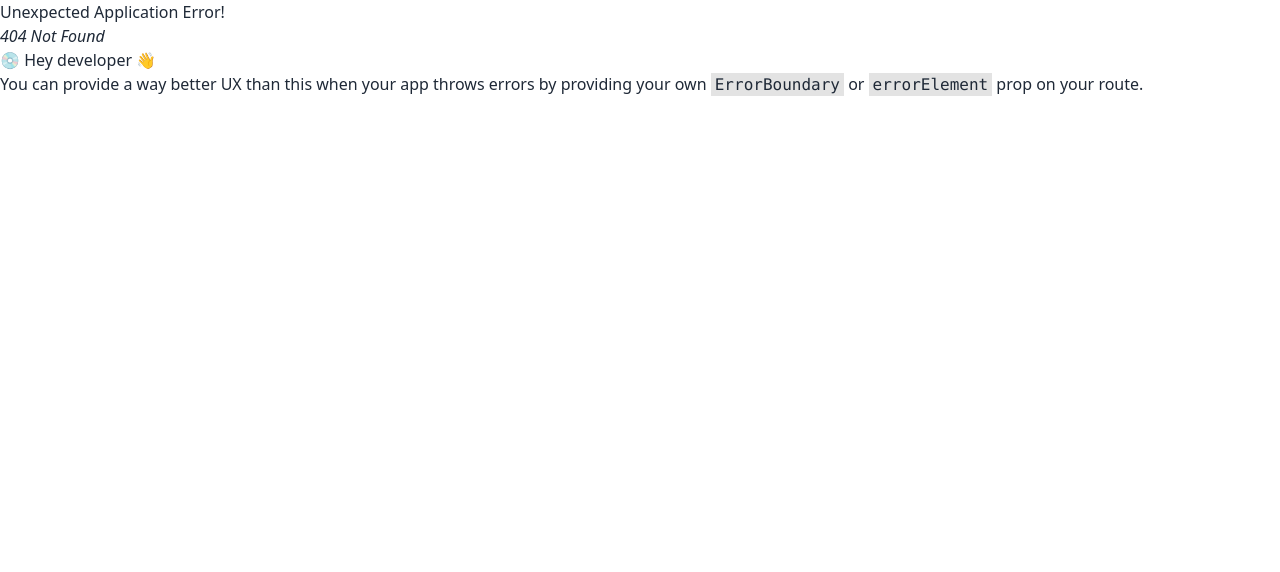
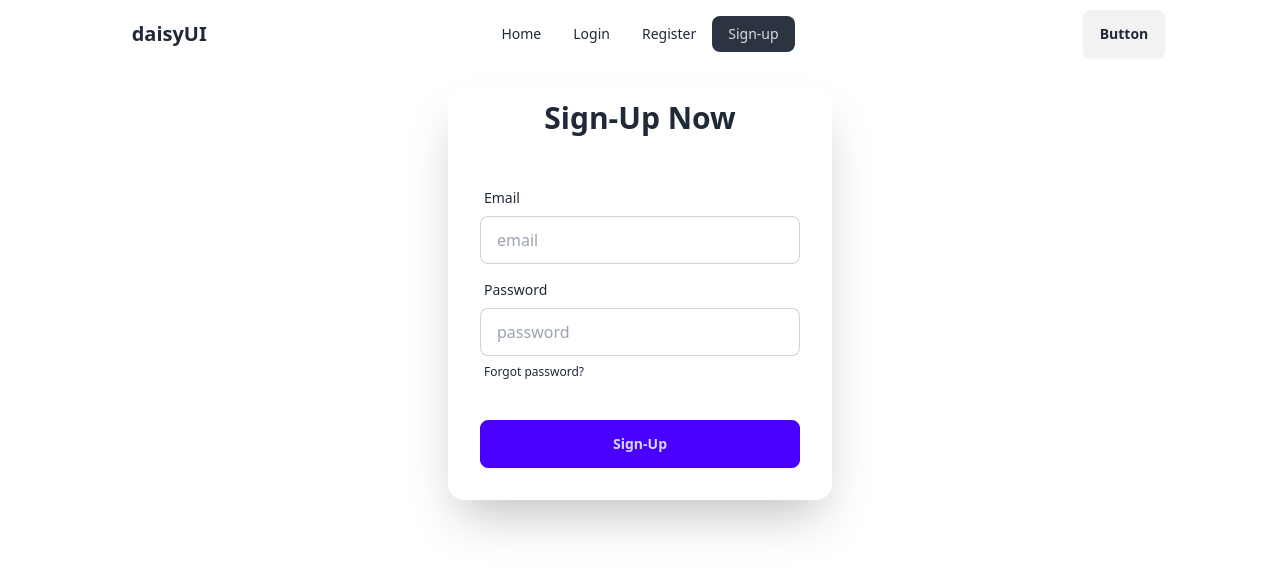
Before and after one commit to AbirhossenCSE/Explore-Firebase, a React (Vite) app in the folder email-auth/: page /signup in a window 1280 px wide. Before the commit this address had no page. Shown: the top 572 px of the page. Built offline with nearby package versions, Linux system fonts and the light colour scheme.

Commit message:
create user using registration form

```diff
--- a/email-auth/src/components/Header/Header.jsx
+++ b/email-auth/src/components/Header/Header.jsx
@@ -6,7 +6,7 @@
         <li><NavLink to='/'>Home</NavLink></li>
         <li><NavLink to='/login'>Login</NavLink></li>
         <li><NavLink to='/register'>Register</NavLink></li>
-        <li><NavLink to='/register2'>Register2</NavLink></li>
+        <li><NavLink to='/signup'>Sign-up</NavLink></li>
 
     </>
     return (
--- a/email-auth/src/components/Register/Register.jsx
+++ b/email-auth/src/components/Register/Register.jsx
@@ -1,5 +1,6 @@
 import { createUserWithEmailAndPassword } from "firebase/auth";
 import { auth } from "../../firebase.init";
+
 
 
 const Register = () => {
@@ -14,9 +15,10 @@
         createUserWithEmailAndPassword(auth, email, password)
         .then(result =>{
             console.log(result.user);
+
         })
         .catch(error =>{
-            console.log("ERROR", error);
+            console.log(error);
 
         })
 
--- /dev/null
+++ b/email-auth/src/components/SignUp/SignUp.jsx
@@ -0,0 +1,49 @@
+import { createUserWithEmailAndPassword } from 'firebase/auth';
+import { auth } from '../../firebase.init';
+
+const SignUp = () => {
+
+    const handleSignUp = e =>{
+        e.preventDefault();
+        const email = e.target.email.value;
+        const password = e.target.password.value;
+        console.log(email, password);
+
+        // Create user
+        createUserWithEmailAndPassword(auth, email, password)
+        .then(result =>{
+            console.log(result.user);
+        })
+        .catch(error =>{
+            console.log("ERROR", error);
+        })
+    }
+
+    return (
+                <div className="card bg-base-100 w-full max-w-sm shrink-0 shadow-2xl mx-auto mt-5">
+                    <h1 className='text-3xl font-bold mx-auto my-3'>Sign-Up Now</h1>
+                    <form onSubmit={handleSignUp} className="card-body">
+                        <div className="form-control">
+                            <label className="label">
+                                <span className="label-text">Email</span>
+                            </label>
+                            <input type="email" name='email' placeholder="email" className="input input-bordered" required />
+                        </div>
+                        <div className="form-control">
+                            <label className="label">
+                                <span className="label-text">Password</span>
+                            </label>
+                            <input type="password" name='password' placeholder="password" className="input input-bordered" required />
+                            <label className="label">
+                                <a href="#" className="label-text-alt link link-hover">Forgot password?</a>
+                            </label>
+                        </div>
+                        <div className="form-control mt-6">
+                            <button className="btn btn-primary">Sign-Up</button>
+                        </div>
+                    </form>
+                </div>
+    );
+};
+
+export default SignUp;
--- a/email-auth/src/main.jsx
+++ b/email-auth/src/main.jsx
@@ -11,6 +11,7 @@
 import Home from './components/Home/Home.jsx';
 import Login from './components/Login/Login.jsx';
 import Register from './components/Register/Register.jsx';
+import SignUp from './components/SignUp/SignUp.jsx';
 
 
 const router = createBrowserRouter([
@@ -29,6 +30,10 @@
       {
         path: 'register',
         element: <Register></Register>
+      },
+      {
+        path: 'signup',
+        element: <SignUp></SignUp>
       }
     ]
   },
```
